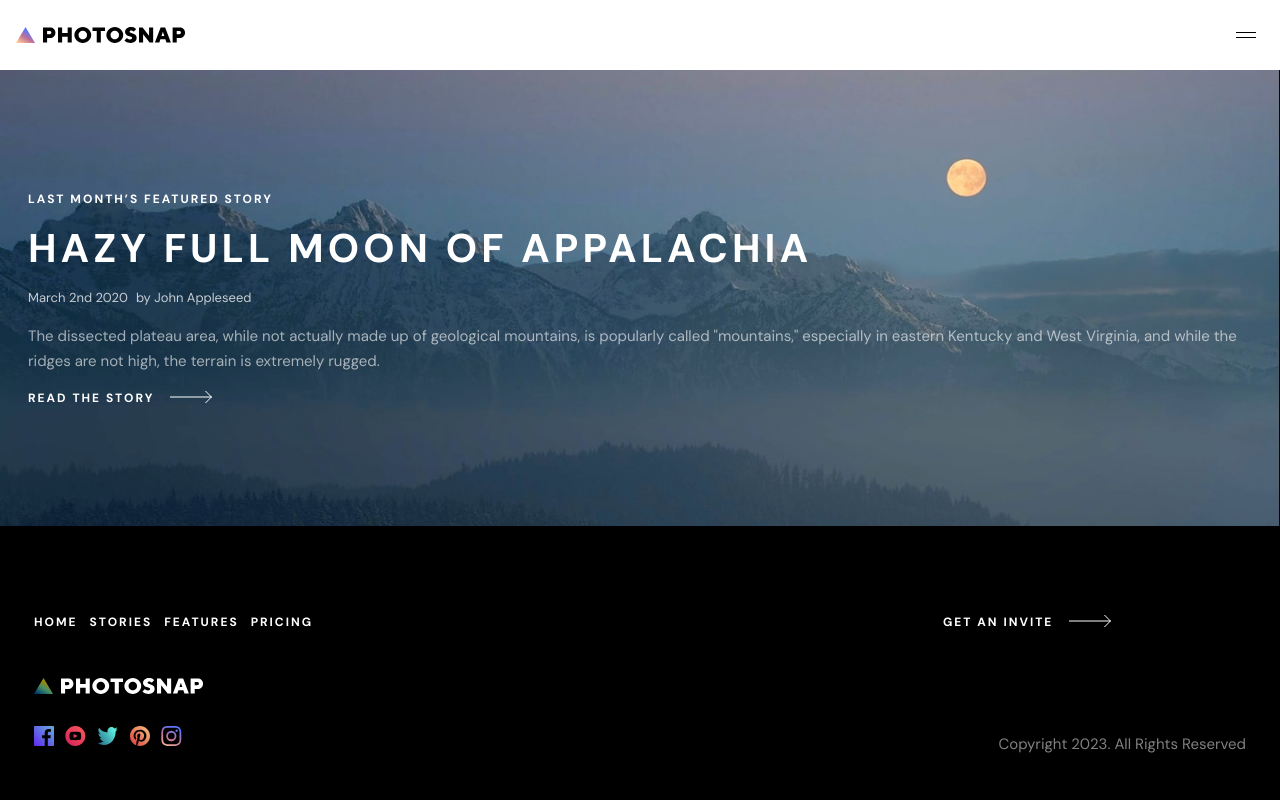
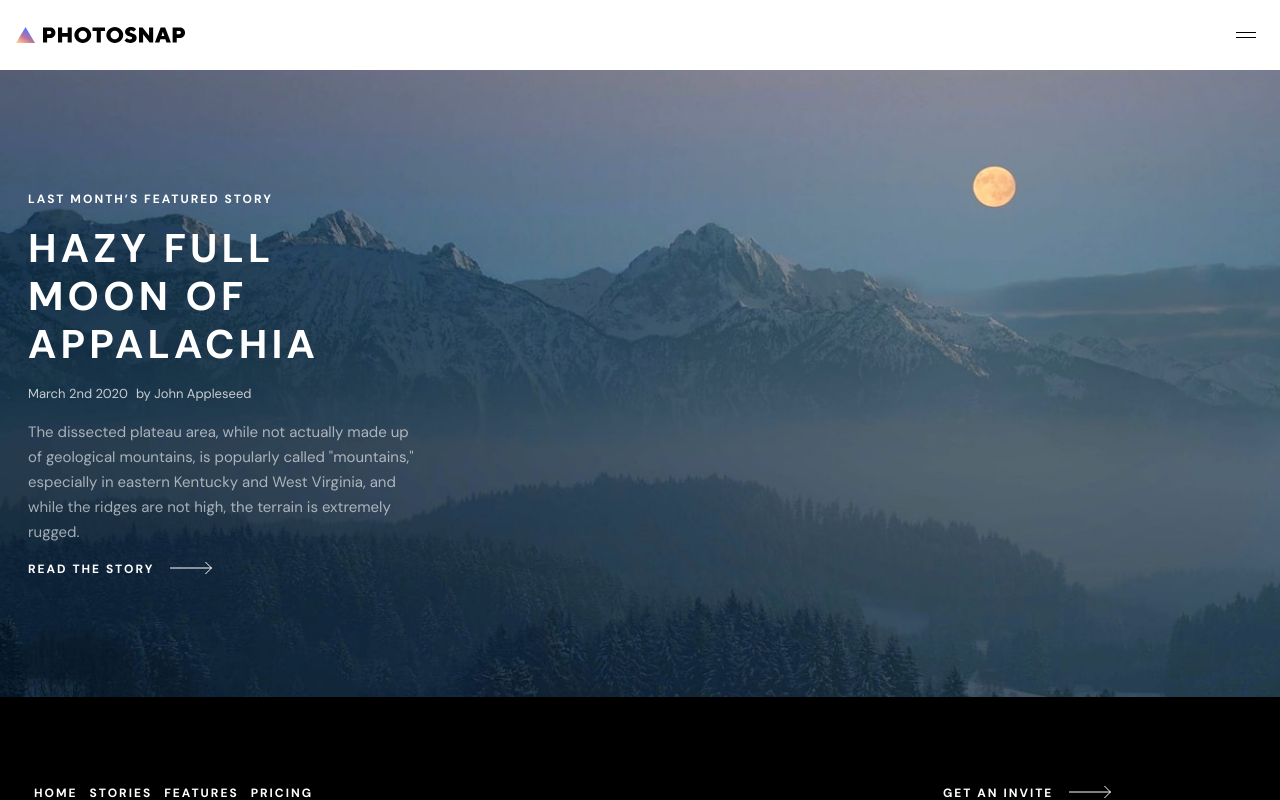
Before and after one commit to alexJSanchez/PhotoSnap, a React (Create React App) app in the folder photosnap/: page /stories in a window 1280 px wide. Shown: the top 800 px of the page. Built offline with nearby package versions, Linux system fonts and the light colour scheme; the HTML template or start-up script is replaced by a standard one.

Commit message:
responsive header

```diff
--- a/photosnap/src/pages/Stories.js
+++ b/photosnap/src/pages/Stories.js
@@ -7,18 +7,19 @@ export default function Stories() {
 	return (
 		<div>
 			<img src={moon} className="tablet:hidden w-full" />
-			<div className="tablet:bg-hero-pattern bg-black bg-cover w-full bg-full bg-no-repeat bg-full text-white bg-black py-[48px] px-[28px] tablet:py-[120px]">
+			<div className="tablet:bg-hero-pattern bg-black bg-center bg-no-repeat bg-cover text-white bg-black py-[48px] px-[28px] tablet:py-[120px]">
+				<div className="">
 					<h4 className="text-[12px] font-[700] tracking-[2px]">
 						LAST MONTH’S FEATURED STORY
 					</h4>
-				<h2 className="py-4 pr-[5px] tablet:pr-[425px] text-[32px] tablet:text-[40px] font-[700] leading-[40px] tablet:leading-[48px] tracking-[3.33px] tablet:tracking-[4.167px]">
+					<h2 className="py-4 pr-[5px] tablet:max-w-[350px] text-[32px] tablet:text-[40px] font-[700] leading-[40px] tablet:leading-[48px] tracking-[3.33px] tablet:tracking-[4.167px]">
 						HAZY FULL MOON OF APPALACHIA
 					</h2>
 					<div className="flex text-[13px] opacity-[.75] gap-2">
 						<p>March 2nd 2020</p>
 						<p>by John Appleseed</p>
 					</div>
-				<p className="py-4 text-[15px] opacity-[.60] leading-[25px]">
+					<p className="py-4 tablet:max-w-[387px]  text-[15px] opacity-[.60] leading-[25px]">
 						The dissected plateau area, while not actually made up of geological
 						mountains, is popularly called "mountains," especially in eastern
 						Kentucky and West Virginia, and while the ridges are not high, the
@@ -29,6 +30,7 @@ export default function Stories() {
 							READ THE STORY
 							<img className="arrow-img-light" src={arrow} />
 						</button>
+					</div>
 				</div>
 			</div>
 		</div>
```
Lines whose indentation alone changed are shown as unchanged.
